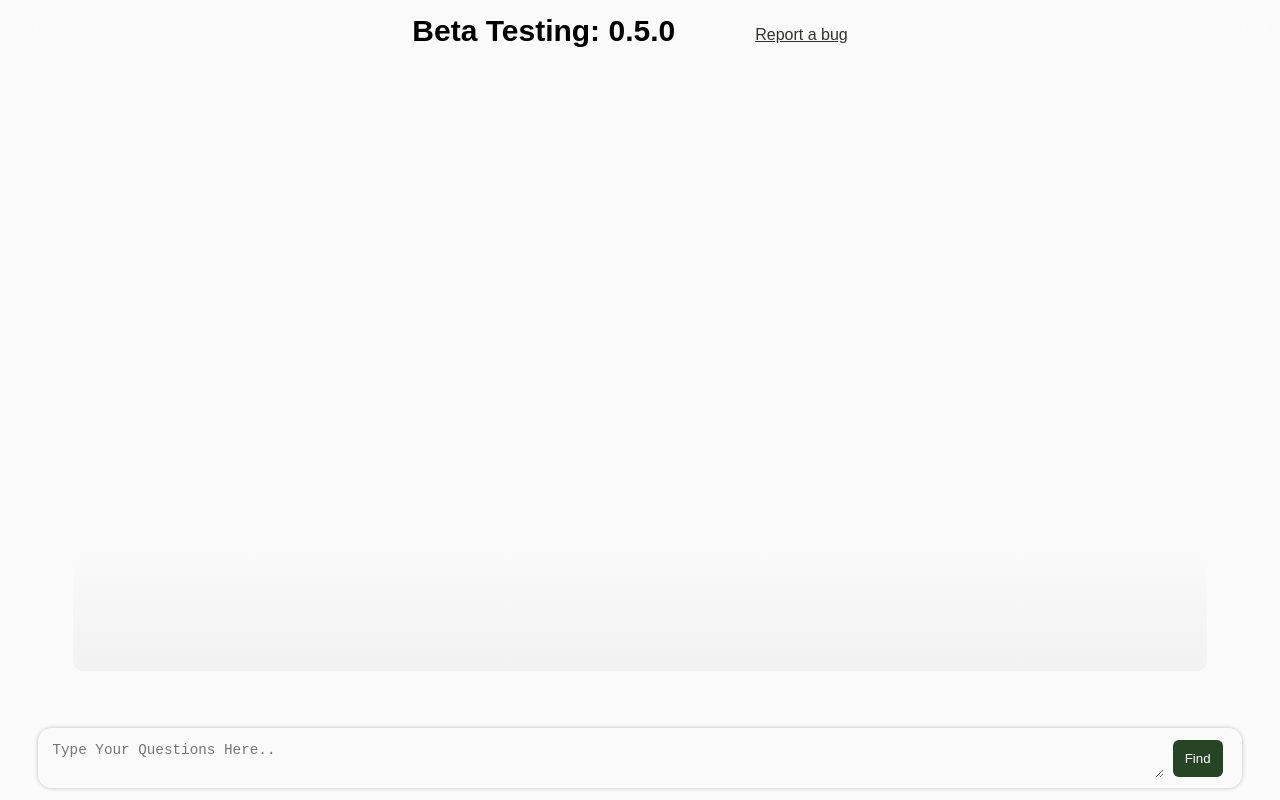
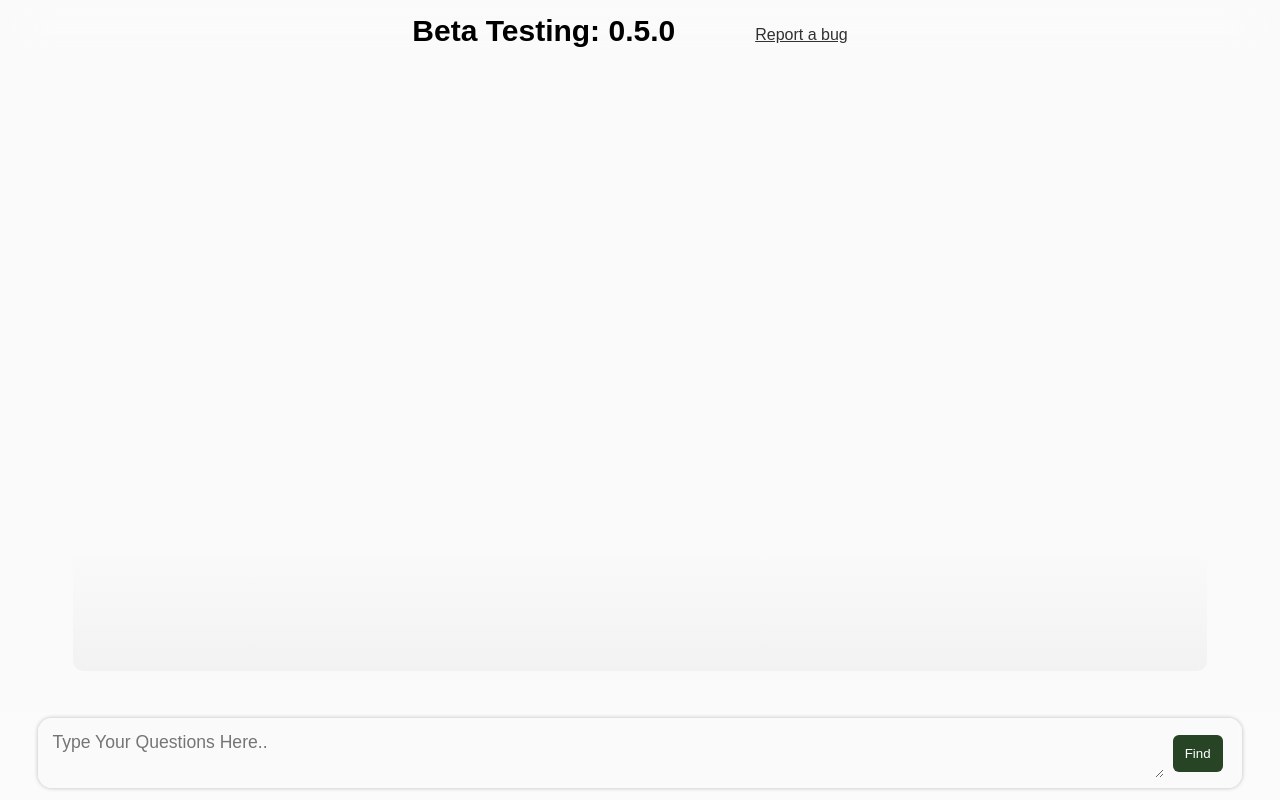
Before and after one commit to 017lead/WisdomPenai.0.01, a plain HTML site: page Chat.html in a window 1280 px wide. Drawn offline with nearby package versions, Linux system fonts and the light colour scheme.

Commit message:
Update Chat.html

```diff
--- a/Chat.html
+++ b/Chat.html
@@ -141,8 +141,8 @@
 
             flex: 1;
            min-width: 70%;
-
-           max-height: 80px;
+          font-family: Arial,sans-serif, "Gill Sans";
+            max-height: 80px;
             outline: none;
             font-size: 1.1em;
             padding: 4px;
```
